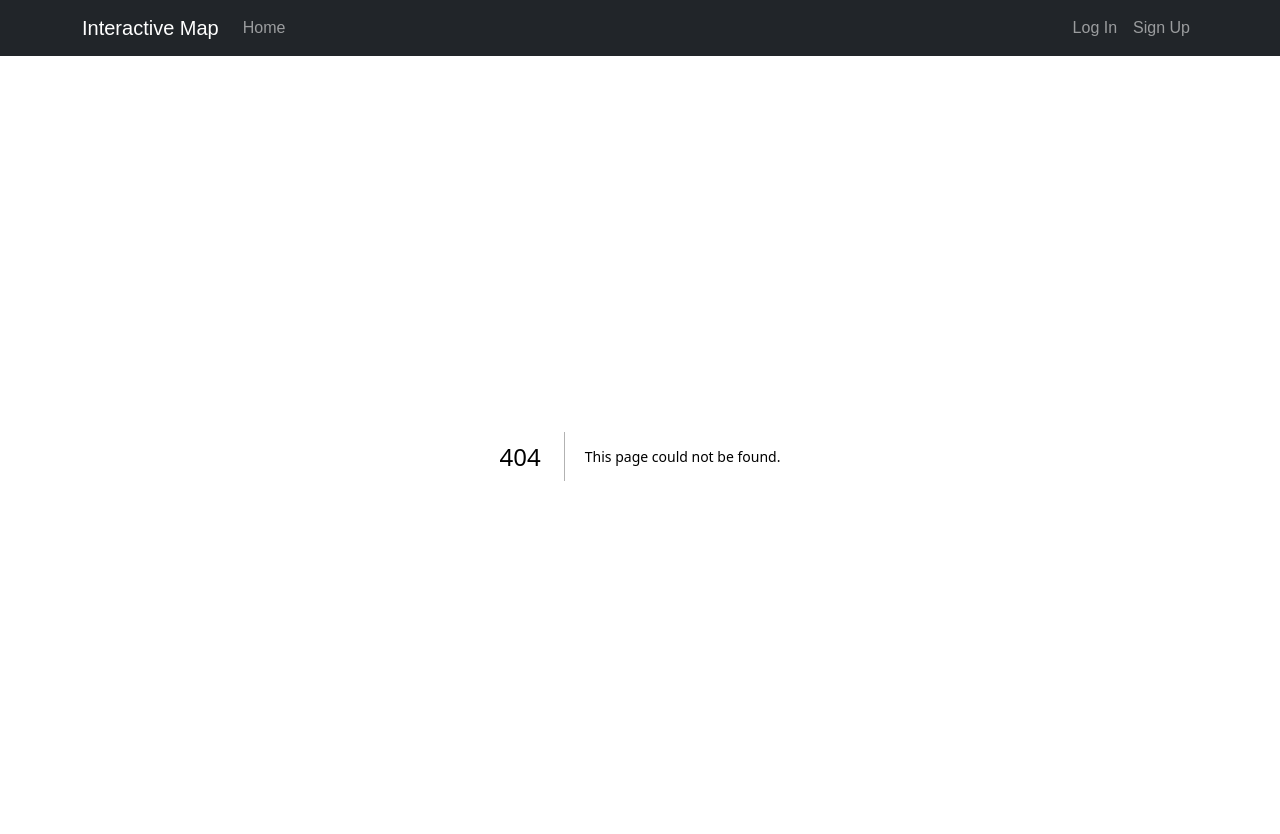
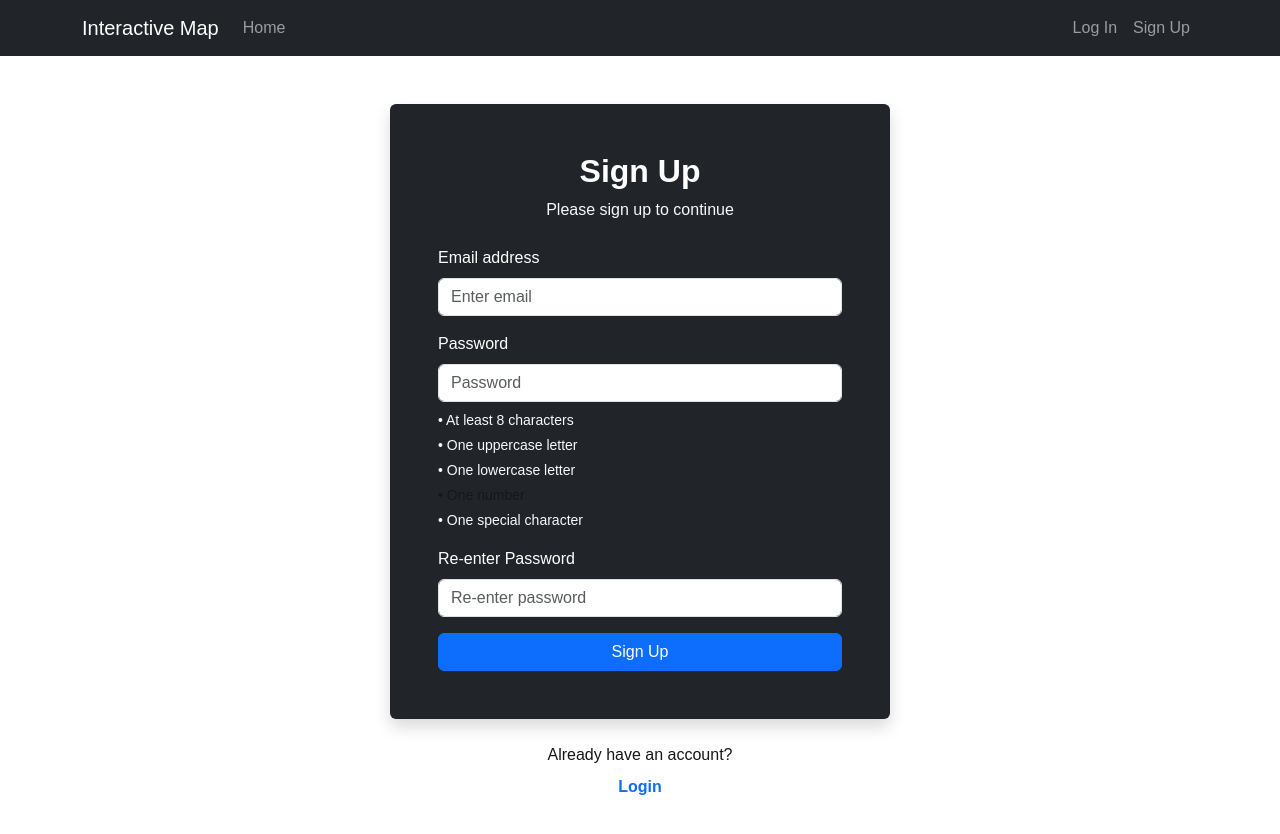
Before and after one commit to VoinaRares/Proiect-Licenta, a Next.js app in the folder interactive-map/: page /sign-up in a window 1280 px wide. Before the commit this address had no page. Shown: the top 834 px of the page. Built offline with nearby package versions, Linux system fonts and the light colour scheme.

Commit message:
Added Sign Up front end

```diff
--- /dev/null
+++ b/interactive-map/src/app/sign-up/page.tsx
@@ -0,0 +1,228 @@
+"use client";
+import Form from "react-bootstrap/Form";
+import Button from "react-bootstrap/Button";
+import { useState } from "react";
+import Link from "next/link";
+
+export default function SignUp() {
+  const [validated, setValidated] = useState(false);
+  const [formData, setFormData] = useState({
+    email: "",
+    password: "",
+    confirmPassword: "",
+  });
+  const [errors, setErrors] = useState({
+    email: "",
+    password: "",
+    confirmPassword: "",
+  });
+
+  // Simulated API call to check if email exists
+  const checkEmailExists = async (email: string): Promise<boolean> => {
+    const existingEmails = [
+      "test@example.com",
+      "user@test.com",
+      "admin@site.com",
+    ];
+    return existingEmails.includes(email.toLowerCase());
+  };
+
+  const validateForm = async () => {
+    const newErrors = {
+      email: "",
+      password: "",
+      confirmPassword: "",
+    };
+
+    // Email validation
+    const emailRegex = /^[^\s@]+@[^\s@]+\.[^\s@]+$/;
+    if (!formData.email) {
+      newErrors.email = "Email is required.";
+    } else if (!emailRegex.test(formData.email)) {
+      newErrors.email = "Please provide a valid email address.";
+    } else {
+      const emailExists = await checkEmailExists(formData.email);
+      if (emailExists) {
+        newErrors.email = "This email is already registered.";
+      }
+    }
+
+    // Password validation
+    if (!formData.password) {
+      newErrors.password = "Password is required.";
+    } else if (formData.password.length < 8) {
+      newErrors.password = "Password must be at least 6 characters long.";
+    } else if (!/[A-Z]/.test(formData.password)) {
+      newErrors.password =
+        "Password must contain at least one uppercase letter.";
+    } else if (!/[a-z]/.test(formData.password)) {
+      newErrors.password =
+        "Password must contain at least one lowercase letter.";
+    } else if (!/[0-9]/.test(formData.password)) {
+      newErrors.password = "Password must contain at least one number.";
+    } else if (!/[\W_]/.test(formData.password)) {
+      newErrors.password =
+        "Password must contain at least one special character.";
+    }
+
+    // Confirm password validation
+    if (!formData.confirmPassword) {
+      newErrors.confirmPassword = "Please confirm your password.";
+    } else if (formData.password !== formData.confirmPassword) {
+      newErrors.confirmPassword = "Passwords do not match.";
+    }
+
+    setErrors(newErrors);
+    return !Object.values(newErrors).some((error) => error !== "");
+  };
+
+  const handleSubmit = async (event: React.FormEvent<HTMLFormElement>) => {
+    event.preventDefault();
+    event.stopPropagation();
+
+    const isValid = await validateForm();
+    setValidated(true);
+
+    // If form is valid, proceed with submission (e.g., API call)
+    if (isValid) {
+      console.log("Form is valid, submitting:", formData);
+      alert("Sign up successful!");
+    }
+  };
+
+  const handleInputChange = (field: string, value: string) => {
+    setFormData((prev) => ({
+      ...prev,
+      [field]: value,
+    }));
+
+    // Clear error when user starts typing
+    if (errors[field as keyof typeof errors]) {
+      setErrors((prev) => ({
+        ...prev,
+        [field]: "",
+      }));
+    }
+  };
+
+  return (
+    <div className="min-vh-100 d-flex flex-column align-items-center pt-5">
+      <div
+        className="bg-dark p-5 rounded shadow mb-4"
+        style={{ width: "500px", height: "fit-content" }}
+      >
+        <div className="text-center mb-4">
+          <h1 className="h2 fw-bold text-white mb-2">Sign Up</h1>
+          <p className="text-light mb-0">Please sign up to continue</p>
+        </div>
+        <Form onSubmit={handleSubmit} noValidate validated={validated}>
+          <Form.Group className="mb-3" controlId="formBasicEmail">
+            <Form.Label className="text-white">Email address</Form.Label>
+            <Form.Control
+              type="email"
+              placeholder="Enter email"
+              value={formData.email}
+              onChange={(e) => handleInputChange("email", e.target.value)}
+              isInvalid={validated && !!errors.email}
+              required
+            />
+            <Form.Control.Feedback type="invalid">
+              {errors.email || "Please provide a valid email."}
+            </Form.Control.Feedback>
+          </Form.Group>
+
+          <Form.Group className="mb-3" controlId="formBasicPassword">
+            <Form.Label className="text-white">Password</Form.Label>
+            <Form.Control
+              type="password"
+              placeholder="Password"
+              value={formData.password}
+              onChange={(e) => handleInputChange("password", e.target.value)}
+              isInvalid={validated && !!errors.password}
+              required
+            />
+            <div className="mt-2">
+              <div
+                className={`small ${
+                  formData.password.length >= 8 ? "text-success" : "text-light"
+                } mb-1`}
+              >
+                • At least 8 characters
+              </div>
+              <div
+                className={`small ${
+                  /[A-Z]/.test(formData.password)
+                    ? "text-success"
+                    : "text-light"
+                } mb-1`}
+              >
+                • One uppercase letter
+              </div>
+              <div
+                className={`small ${
+                  /[a-z]/.test(formData.password)
+                    ? "text-success"
+                    : "text-light"
+                } mb-1`}
+              >
+                • One lowercase letter
+              </div>
+              <div
+                className={`small ${
+                  /[0-9]/.test(formData.password)
+                    ? "text-success"
+                    : "text-fail"
+                } mb-1`}
+              >
+                • One number
+              </div>
+              <div
+                className={`small ${
+                  /[\W_]/.test(formData.password)
+                    ? "text-success"
+                    : "text-light"
+                }`}
+              >
+                • One special character
+              </div>
+            </div>
+            <Form.Control.Feedback type="invalid">
+              {errors.password || "Please provide a valid password."}
+            </Form.Control.Feedback>
+          </Form.Group>
+
+          <Form.Group className="mb-3" controlId="formBasicPasswordConfirm">
+            <Form.Label className="text-white">Re-enter Password</Form.Label>
+            <Form.Control
+              type="password"
+              placeholder="Re-enter password"
+              value={formData.confirmPassword}
+              onChange={(e) =>
+                handleInputChange("confirmPassword", e.target.value)
+              }
+              isInvalid={validated && !!errors.confirmPassword}
+              required
+            />
+            <Form.Control.Feedback type="invalid">
+              {errors.confirmPassword || "Please re-enter the same password."}
+            </Form.Control.Feedback>
+          </Form.Group>
+
+          <Button variant="primary" type="submit" className="w-100">
+            Sign Up
+          </Button>
+        </Form>
+      </div>
+
+      <div className="text-center">
+        <p className="mb-2">Already have an account?</p>
+        <Link
+          href="/login"
+          className="text-primary text-decoration-none fw-bold"
+        >
+          Login
+        </Link>
+      </div>
+    </div>
+  );
+}
```
